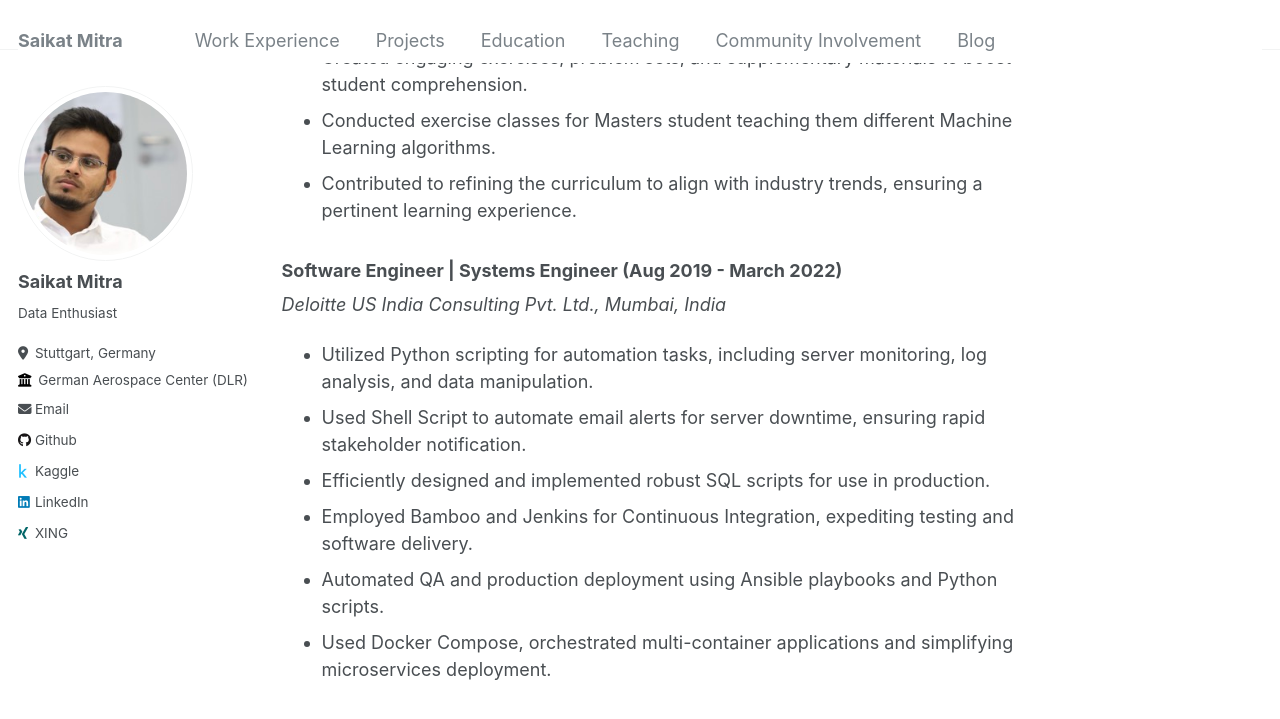
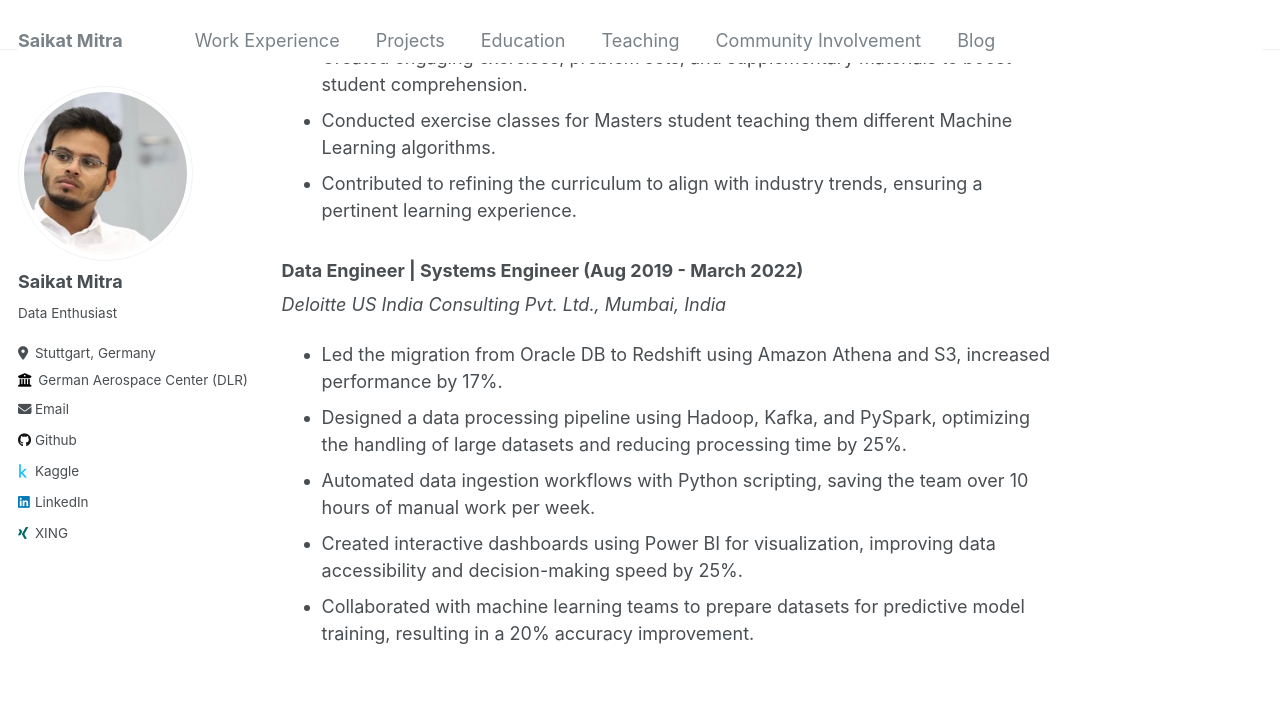
Before and after one commit to saikatmitra1998/saikatmitra1998.github.io, a Jekyll site: the page built from _pages/workexp.md, in a window 1280 px wide and 900 px high, scrolled down 1308 px. Shown: the top 719 px of the window. Built offline with Jekyll 4.4.1, drawn with Linux system fonts in a browser that asks for light colours; some of the changed text lies outside the part shown.

Commit message:
Update workexp.md

```diff
--- a/_pages/workexp.md
+++ b/_pages/workexp.md
@@ -39,13 +39,17 @@ _Otto von Guericke University, Magdeburg, Germany_
 * Conducted exercise classes for Masters student teaching them different Machine Learning algorithms.
 * Contributed to refining the curriculum to align with industry trends, ensuring a pertinent learning experience.
 
-### Software Engineer | Systems Engineer (Aug 2019 - March 2022)
+### Data Engineer | Systems Engineer (Aug 2019 - March 2022)
 
 _Deloitte US India Consulting Pvt. Ltd., Mumbai, India_
 
-* Utilized Python scripting for automation tasks, including server monitoring, log analysis, and data manipulation.
-* Used Shell Script to automate email alerts for server downtime, ensuring rapid stakeholder notification.
-* Efficiently designed and implemented robust SQL scripts for use in production.
-* Employed Bamboo and Jenkins for Continuous Integration, expediting testing and software delivery.
-* Automated QA and production deployment using Ansible playbooks and Python scripts.
-* Used Docker Compose, orchestrated multi-container applications and simplifying microservices deployment.
+* Led the migration from Oracle DB to Redshift using Amazon Athena and S3, increased
+performance by 17%.
+* Designed a data processing pipeline using Hadoop, Kafka, and PySpark, optimizing the
+handling of large datasets and reducing processing time by 25%.
+* Automated data ingestion workflows with Python scripting, saving the team over 10
+hours of manual work per week.
+* Created interactive dashboards using Power BI for visualization, improving data
+accessibility and decision-making speed by 25%.
+* Collaborated with machine learning teams to prepare datasets for predictive model
+training, resulting in a 20% accuracy improvement.
```
Also changed, not shown: other parts of _pages/workexp.md (+2 -2 lines).
